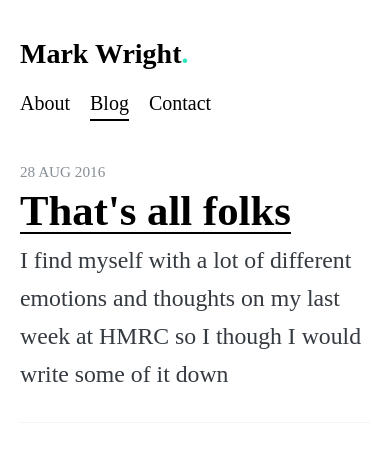
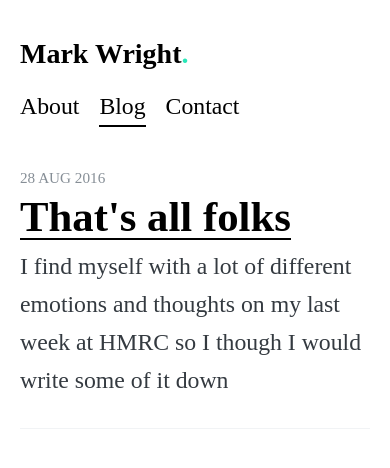
Before and after one commit to mrkwrght/mrkwrghtdotcom, a Jekyll site: the page built from index.html, in a window 390 px wide. Shown: the top 468 px of the page. Built offline with Jekyll 4.4.1, drawn with Linux system fonts in a browser that asks for light colours; some web fonts are replaced; the list of posts is cut into pages by our own code.

Commit message:
changed font size of mobile nav

```diff
--- a/_sass/_nav.scss
+++ b/_sass/_nav.scss
@@ -45,9 +45,8 @@ li a {
 	nav {
 		float: left;
 		padding-top: 10px;
-		font-size: 20px;
 	}
 	nav ul li {
-		font-size: 20px;
+		font-size: 1.25rem;
 	}
 }
```
